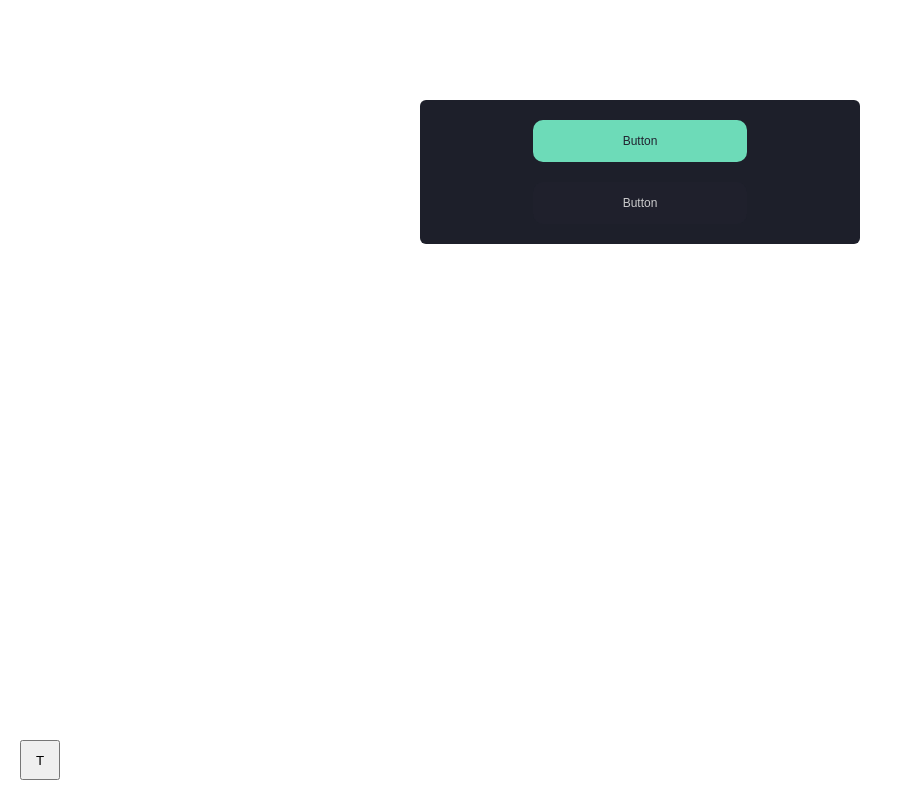
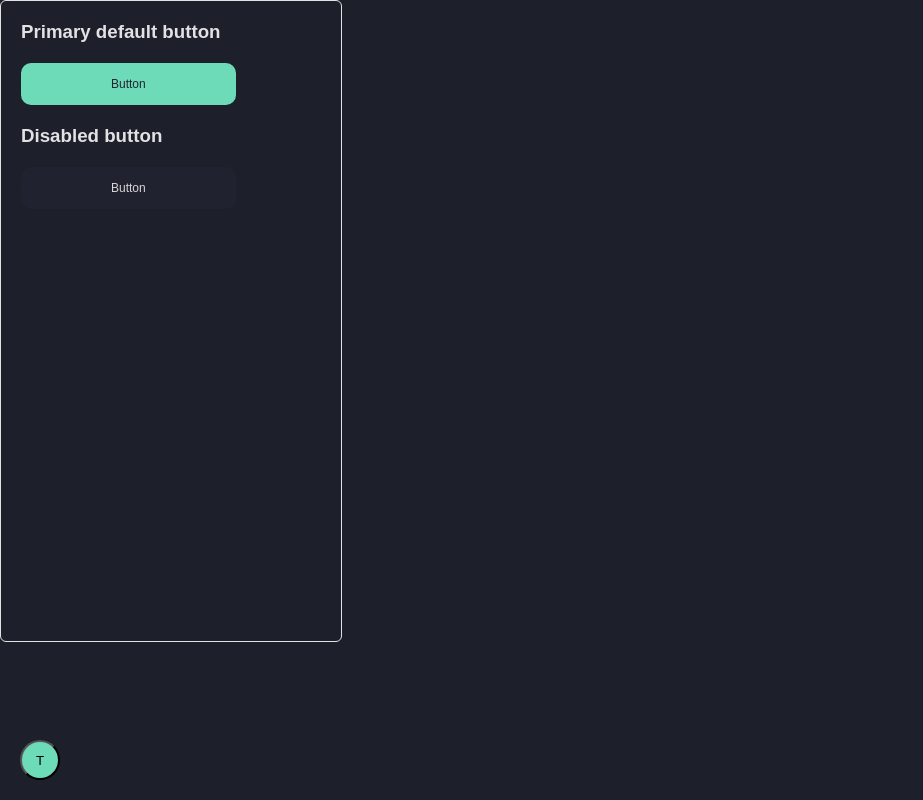
Before and after one commit to lomeat/twa-ui, a React (Vite) app: page / in a window 1280 px wide. Shown: the whole page, without its empty margins (0-923 px from the left). Built offline with nearby package versions, Linux system fonts and the light colour scheme.

Commit message:
ref [demo]: make another demo view

```diff
--- a/src/App.tsx
+++ b/src/App.tsx
@@ -10,10 +10,14 @@ export function App() {
   return (
     <ThemeProvider>
       <Wrapper>
-        <Button onClick={() => {}}>Button</Button>
-        <Button isDisable onClick={() => {}}>
-          Button
-        </Button>
+        <Container height={600}>
+          <H3>Primary default button</H3>
+          <Button onClick={() => {}}>Button</Button>
+          <H3>Disabled button</H3>
+          <Button isDisable onClick={() => {}}>
+            Button
+          </Button>
+        </Container>
       </Wrapper>
       <ChangeThemeButton onClick={() => changeTheme()}>T</ChangeThemeButton>
     </ThemeProvider>
@@ -21,16 +25,31 @@ export function App() {
 }
 
 const Wrapper = styled.div`
+  width: 100vw;
+  height: 100vh;
+  background: ${(props) => props.theme.background.wrapper};
+
+  display: grid;
+  gap: 20px;
+`;
+
+const Container = styled.div<{ height: number }>`
   display: flex;
   flex-direction: column;
-  width: 400px;
-  align-items: center;
-  margin: 100px auto;
+  width: 300px;
+  height: ${(props) => props.height}px;
+  align-items: flex-start;
   padding: 20px;
   gap: 20px;
   border-radius: 6px;
+  border: 1px solid ${(props) => props.theme.text.default};
 
   background: ${(props) => props.theme.background.wrapper};
+`;
+
+const H3 = styled.h3`
+  color: ${(props) => props.theme.text.default};
+  font-family: sans-serif;
 `;
 
 const ChangeThemeButton = styled.button`
@@ -40,6 +59,6 @@ const ChangeThemeButton = styled.button`
   width: 40px;
   height: 40px;
   color: black;
-  background: ${(props) => props.theme.background.button}
+  background: ${(props) => props.theme.background.button};
   border-radius: 50%;
 `;
--- a/src/components/Button/Button.styles.tsx
+++ b/src/components/Button/Button.styles.tsx
@@ -37,7 +37,7 @@ export const DisableButton = styled(Wrapper)`
 `;
 
 export const Block = styled(Wrapper)`
-  background: rgba(0, 0, 0, 0.1);
+  background: rgba(0, 0, 0, 0.05);
   color: transparent;
   position: absolute;
   top: 0;
--- a/src/theme.ts
+++ b/src/theme.ts
@@ -6,7 +6,7 @@ export const lightTheme: Theme = {
     gray: "#eeeeee",
   },
   text: {
-    default: "#E2E2E4",
+    default: "black",
     button: "#222431",
     link: "#6DDBB8",
   },
```
